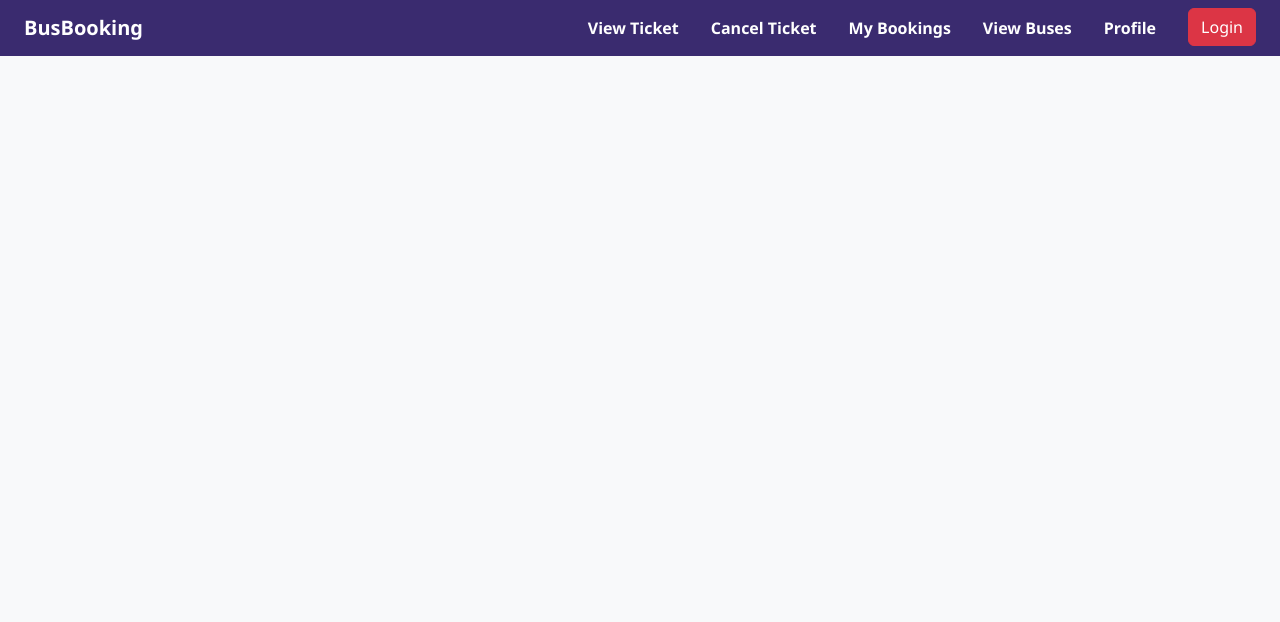
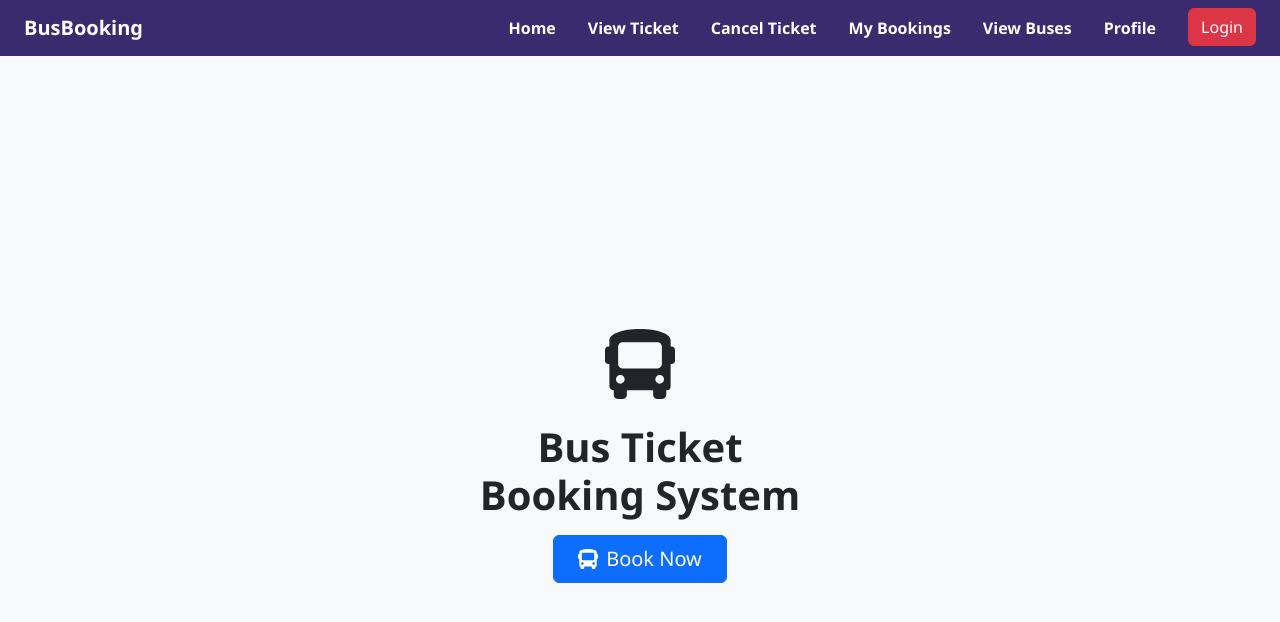
Before and after one commit to CDACSunbeamProject/BusTicketBooking, a React (Vite) app in the folder bus_ticket_booking_system/: page /User/home in a window 1280 px wide. Shown: the top 622 px of the page. Built offline with nearby package versions, Linux system fonts and the light colour scheme; a web font is replaced by a local one.

Commit message:
added home icon

```diff
--- a/bus_ticket_booking_system/package.json
+++ b/bus_ticket_booking_system/package.json
@@ -16,7 +16,7 @@
     "react-dom": "^19.1.0",
     "react-icons": "^5.5.0",
     "react-redux": "^9.2.0",
-    "react-router-dom": "^7.7.0",
+    "react-router-dom": "^7.7.1",
     "react-toastify": "^11.0.5"
   },
   "devDependencies": {
--- a/bus_ticket_booking_system/src/User/AppUser.jsx
+++ b/bus_ticket_booking_system/src/User/AppUser.jsx
@@ -13,6 +13,7 @@
 import Profile from "./pages/Profile";
 import ViewBuses from "./pages/ViewBuses";
 import Payment from "./pages/payment";
+import Home from "./pages/Home";
 
 function AppUser() {
   const location = useLocation();
@@ -37,6 +38,7 @@
         <Route path="profile" element={<Profile />} />
         <Route path="viewbuses" element={<ViewBuses />} />
         <Route path="payment" element={<Payment/>} />
+        <Route path="home" element={<Home/>} />
       </Routes>
     </div>
   );
--- a/bus_ticket_booking_system/src/User/components/navbar.jsx
+++ b/bus_ticket_booking_system/src/User/components/navbar.jsx
@@ -34,6 +34,11 @@
               Home
             </Link>
           </li>*/}
+          <li className="nav-item me-3">
+            <Link className="nav-link text-white" to="/user/home">
+              Home
+            </Link>
+          </li>
           <li className="nav-item me-3">
             <Link className="nav-link text-white" to="/user/viewticket">
               View Ticket
--- /dev/null
+++ b/bus_ticket_booking_system/src/User/pages/Home.jsx
@@ -0,0 +1,24 @@
+import React from 'react';
+import { FaBus } from 'react-icons/fa';
+import 'bootstrap/dist/css/bootstrap.min.css';
+
+const BusBookingHome = () => {
+  return (
+    <div className="d-flex justify-content-center align-items-center vh-100 bg-light">
+      <div className="text-center">
+        <FaBus size={70} className="text-dark mb-4" />
+        <h1 className="fw-bold mb-3">
+          Bus Ticket<br />Booking System
+        </h1>
+        <div className="d-flex justify-content-center">
+          <button className="btn btn-primary d-flex align-items-center px-4 py-2 fs-5">
+            <FaBus className="me-2" />
+            Book Now
+          </button>
+        </div>
+      </div>
+    </div>
+  );
+};
+
+export default BusBookingHome;
--- a/bus_ticket_booking_system/src/User/pages/SeatSelection.jsx
+++ b/bus_ticket_booking_system/src/User/pages/SeatSelection.jsx
@@ -29,7 +29,7 @@
   const navigate = useNavigate();
 
   const busDetails = {
-    sleeper: false, // Change to "true" to test other layout
+    sleeper: flase, // Change to "true" to test other layout
     src: "Pune",
     dest: "Bangalore",
     totalSeats: 36,
```
Also changed, not shown: 2 other files (tests, documents, lock files or other folders).
